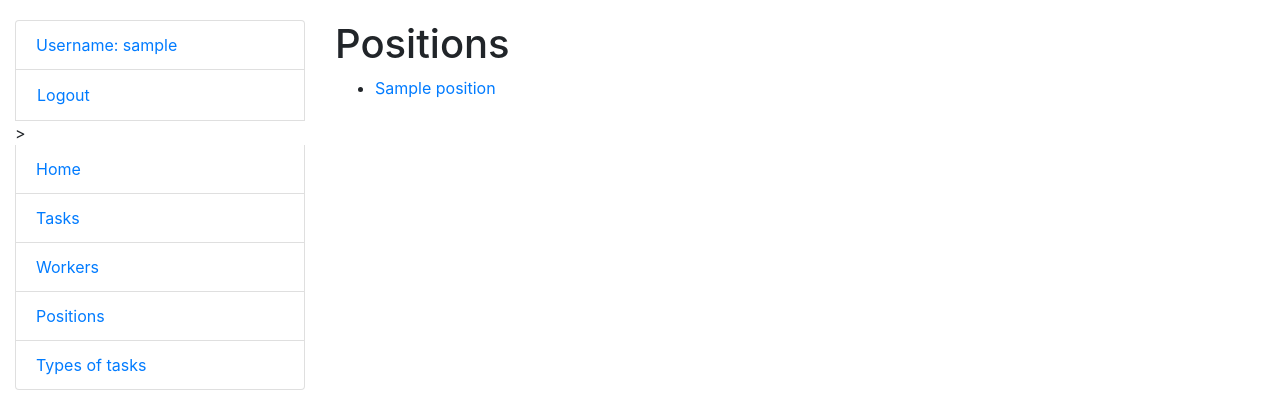
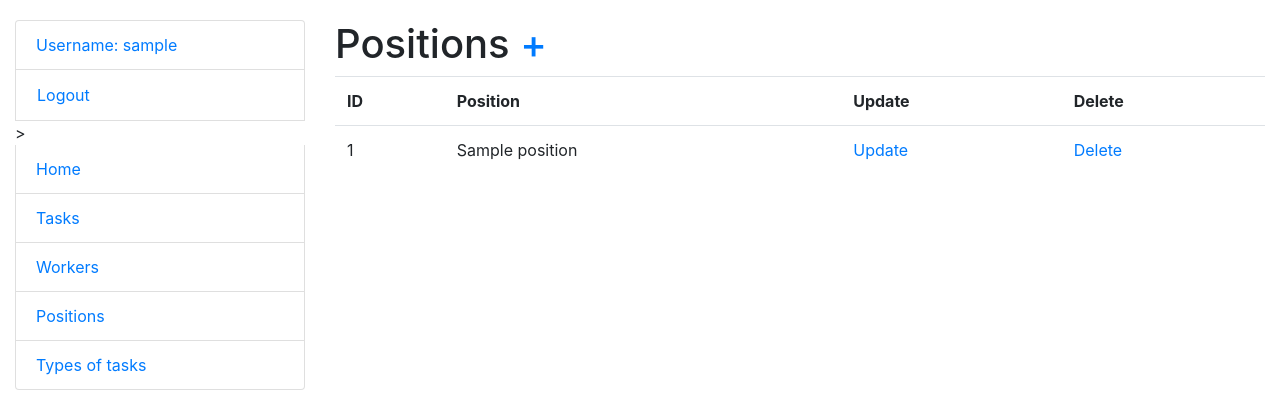
Before and after one commit to strauuch/task-manager, a Django app: page /positions/ in a window 1280 px wide. Shown: the top 420 px of the page. Run offline with Django 5.2, Linux system fonts and the light colour scheme; a user stored in the database is signed in; tables that the repository leaves empty hold one stand-in row (values such as "Sample post").

Commit message:
feat: implement CRUD for Position model with URLs, views, and templates; update list template to table format; remove description field and apply migration

```diff
--- a/tasks/models.py
+++ b/tasks/models.py
@@ -65,7 +65,6 @@ class Task(models.Model):
 
 class Position(models.Model):
     name = models.CharField(max_length=155)
-    description = models.TextField(null=True, blank=True)
 
     class Meta:
         verbose_name = "Position"
--- a/tasks/urls.py
+++ b/tasks/urls.py
@@ -1,6 +1,6 @@
 from django.urls import path
 
-from tasks.views import (index, TaskTypeListView, TaskListView, WorkerListView, PositionListView, TaskDetailView, WorkerDetailView, TaskCreateView, TaskTypeCreateView, TaskTypeUpdateView, TaskTypeDeleteView, )
+from tasks.views import (index, TaskTypeListView, TaskListView, WorkerListView, PositionListView, TaskDetailView, WorkerDetailView, TaskCreateView, TaskTypeCreateView, TaskTypeUpdateView, TaskTypeDeleteView, PositionCreateView, PositionUpdateView, PositionDeleteView, )
 
 urlpatterns = [
     path(
@@ -49,6 +49,21 @@ urlpatterns = [
         name="positions-list",
     ),
     path(
+        "positions/create/",
+        PositionCreateView.as_view(),
+        name="positions-create",
+    ),
+    path(
+        "positions/<int:pk>/update/",
+        PositionUpdateView.as_view(),
+        name="positions-update",
+    ),
+    path(
+        "positions/<int:pk>/delete/",
+        PositionDeleteView.as_view(),
+        name="positions-delete",
+    ),
+    path(
         "workers/",
         WorkerListView.as_view(),
         name="workers-list",
--- a/tasks/views.py
+++ b/tasks/views.py
@@ -99,3 +99,27 @@ class PositionListView(LoginRequiredMixin, generic.ListView):
     context_object_name = "positions"
     template_name = "tasks/positions_list.html"
     paginate_by = 10
+
+
+class PositionCreateView(LoginRequiredMixin, generic.CreateView):
+    """View class for the create positions page of the site."""
+
+    model = Position
+    fields = "__all__"
+    success_url = reverse_lazy("positions-list")
+    template_name = "tasks/positions_form.html"
+
+class PositionUpdateView(LoginRequiredMixin, generic.UpdateView):
+    """View class for the update positions page of the site."""
+
+    model = Position
+    fields = "__all__"
+    success_url = reverse_lazy("positions-list")
+    template_name = "tasks/positions_form.html"
+
+class PositionDeleteView(LoginRequiredMixin, generic.DeleteView):
+    """View class for the delete positions page of the site."""
+
+    model = Position
+    success_url = reverse_lazy("positions-list")
+    template_name = "tasks/positions_confirm_delete.html"
--- a/templates/tasks/positions_list.html
+++ b/templates/tasks/positions_list.html
@@ -1,12 +1,28 @@
 {% extends "base.html" %}
 
 {% block content %}
-  <h1>Positions</h1>
-  <ul>
+  <h1>
+    Positions
+    <a href="{% url 'positions-create' %}">+</a>
+  </h1>
+  {% if positions %}
+    <table class="table">
+      <tr>
+        <th>ID</th>
+        <th>Position</th>
+        <th>Update</th>
+        <th>Delete</th>
+      </tr>
     {% for position in positions %}
-      <li><a href="#">{{ position.name }}</a></li>
-    {% empty %}
-      <li>No positions available.</li>
+      <tr>
+        <td>{{ position.id }}</td>
+        <td>{{ position.name }}</td>
+        <td><a href="{% url 'positions-update' pk=position.id %}">Update</a></td>
+        <td><a href="{% url 'positions-delete' pk=position.id %}">Delete</a></td>
+      </tr>
     {% endfor %}
-  </ul>
+    </table>
+  {% else %}
+    <p>No positions available.</p>
+  {% endif %}
 {% endblock %}
```
Also changed, not shown: templates/tasks/positions_confirm_delete.html (added, +12 -0 lines), templates/tasks/positions_form.html (added, +11 -0 lines), tasks/migrations/0006_remove_position_description.py (added).
